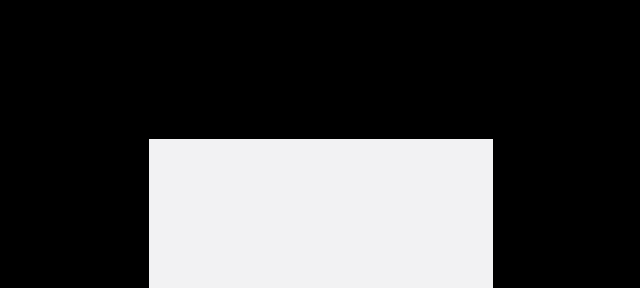
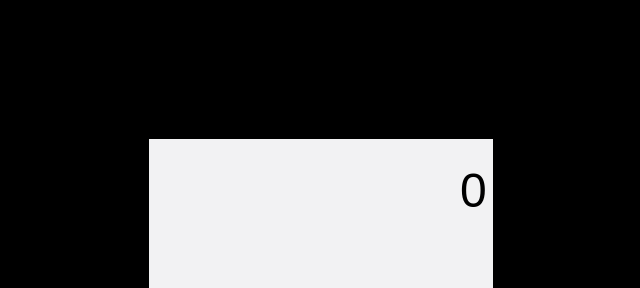
Before and after one commit to krushna-simform/scientific-calculator, a plain HTML site: page index.html in a window 1280 px wide. Shown: the top 288 px of the page, 319-959 px from the left. Drawn offline with Linux system fonts and the light colour scheme.

Commit message:
feture: create input field for calculator

```diff
--- a/index.html
+++ b/index.html
@@ -25,7 +25,10 @@
 </head>
 <body>
     <div class="calculator">
-
+        <!-- input field -->
+        <div class="input-field">
+            <span class="input-field-text">0</span>
+        </div>
     </div>
 </body>
 </html>
--- a/styles/style.css
+++ b/styles/style.css
@@ -26,6 +26,7 @@
 
     /* Input field height */
     --input-field-height: 6rem;
+    --input-field-font-size: 3rem;
 
     /* number button font size */
     --number-button-fon-size: 1.3rem;
@@ -53,7 +54,24 @@ body {
 /* calculator */
 .calculator {
     height: var(--calculator-height);
+    width: var(--calculator-widht);
     min-width: var(--calculator-widht);
     background-color: var(--calculator-background-color);
     padding: var(--gap);
 }
+
+/* input field */
+.input-field {
+    height: var(--input-field-height);
+    padding: var(--gap);
+    display: flex;
+    align-items: center;
+    justify-content: right;
+}
+
+.input-field-text {
+    font-size: var(--input-field-font-size);
+    text-wrap-mode: nowrap;
+    overflow-x: auto;
+    scrollbar-width: none;
+}
```
